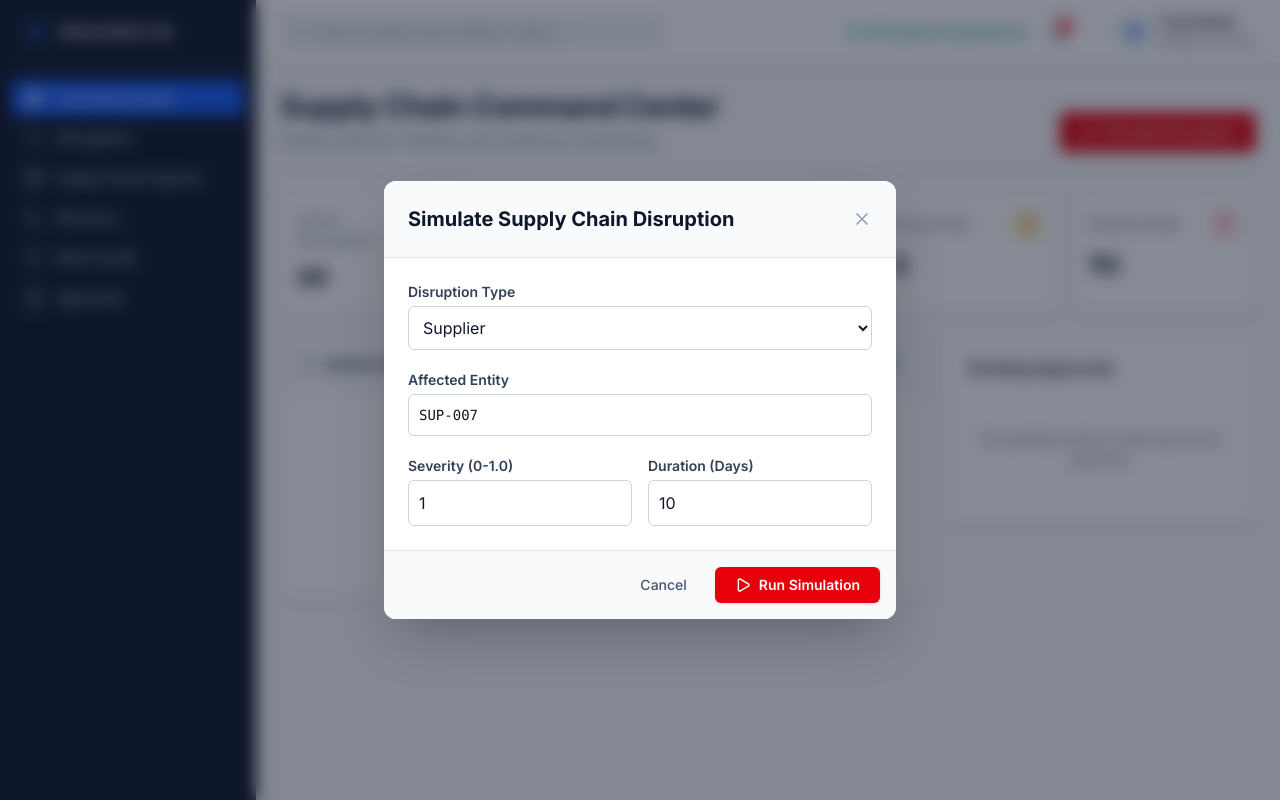
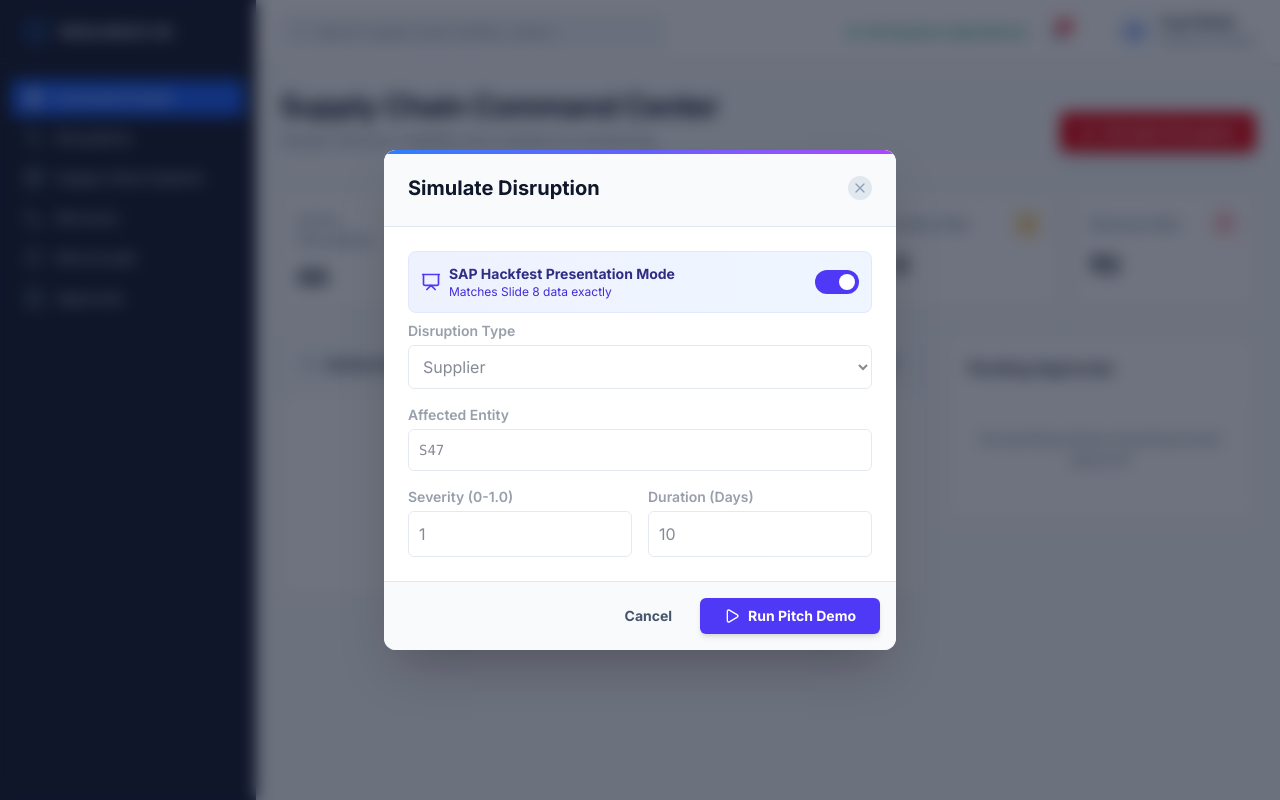
Before and after one commit to Yug210705/Resilience-OS, a Next.js app in the folder frontend/: page /command-center in a window 1280 px wide. Both pictures are taken after a click on the button "Simulate Disruption". Built offline with nearby package versions, Linux system fonts and the light colour scheme; no server answers.

Commit message:
feat(ui): add god-mode pitch deck presentation toggle and countup animations

```diff
--- a/frontend/src/app/live-demo/[id]/page.tsx
+++ b/frontend/src/app/live-demo/[id]/page.tsx
@@ -5,6 +5,8 @@ import { useEffect } from 'react';
 import Link from 'next/link';
 import { AlertTriangle, Zap, BarChart2, Target, Bot, CheckSquare, ArrowRight, Lightbulb } from 'lucide-react';
 import { formatCurrency } from '@/lib/utils';
+
+import { CountUp } from '@/components/ui/count-up';
 
 export default function LiveDemoPage({ params }: { params: { id: string } }) {
   const { activeDisruption } = useSimulationStore();
@@ -36,9 +38,9 @@ export default function LiveDemoPage({ params }: { params: { id: string } }) {
   // Fallbacks if no options exist in DB for the selected node
   if (plans.length === 0) {
     plans.push(
-      { id: 'PLAN-1', name: 'Split Sourcing', supplier: 'SUP-011', time: 3, costIncrease: '14', recommended: true },
-      { id: 'PLAN-2', name: 'Alternate Sourcing', supplier: 'SUP-012', time: 8, costIncrease: '21', recommended: false },
-      { id: 'PLAN-3', name: 'Inventory Prioritization', supplier: 'INTERNAL', time: 5, costIncrease: '9', recommended: false }
+      { id: 'PLAN A', name: 'Alternate Sourcing', supplier: 'SUP-012', time: 8, costIncrease: '21', recommended: false },
+      { id: 'PLAN B', name: 'Split Sourcing', supplier: 'SUP-011', time: 3, costIncrease: '14', recommended: true },
+      { id: 'PLAN C', name: 'Inventory Prioritization', supplier: 'INTERNAL', time: 5, costIncrease: '9', recommended: false }
     );
   }
 
@@ -53,14 +55,14 @@ export default function LiveDemoPage({ params }: { params: { id: string } }) {
         <p className="text-lg text-slate-500 mb-8">Live prototype demonstration — from disruption to recovery decision</p>
 
         {/* STEP TRACKER */}
-        <div className="inline-flex items-center space-x-3 bg-slate-50 border border-slate-200 rounded-full px-6 py-3 text-sm font-bold text-slate-600 shadow-sm">
+        <div className="inline-flex items-center space-x-3 bg-slate-50 border border-slate-200 rounded-full px-6 py-3 text-sm font-bold text-slate-600 shadow-sm animate-in fade-in slide-in-from-top-4 duration-1000">
           <span className="flex items-center text-red-600"><AlertTriangle className="w-4 h-4 mr-1.5" /> BREAK</span>
           <ArrowRight className="w-4 h-4 text-slate-300" />
           <span className="flex items-center text-amber-500"><Zap className="w-4 h-4 mr-1.5" /> CASCADE</span>
           <ArrowRight className="w-4 h-4 text-slate-300" />
           <span className="flex items-center text-blue-500"><BarChart2 className="w-4 h-4 mr-1.5" /> COMPARE</span>
           <ArrowRight className="w-4 h-4 text-slate-300" />
-          <span className="flex items-center text-red-500"><Target className="w-4 h-4 mr-1.5" /> OPTIMIZE</span>
+          <span className="flex items-center text-emerald-600"><Target className="w-4 h-4 mr-1.5" /> OPTIMIZE</span>
           <ArrowRight className="w-4 h-4 text-slate-300" />
           <span className="flex items-center text-amber-600"><Bot className="w-4 h-4 mr-1.5" /> EXPLAIN</span>
           <ArrowRight className="w-4 h-4 text-slate-300" />
@@ -74,36 +76,36 @@ export default function LiveDemoPage({ params }: { params: { id: string } }) {
         {/* COLUMN 1: SCENARIO & KPIs */}
         <div className="space-y-6">
           {/* Simulated Scenario Card (Red Border) */}
-          <div className="bg-white border-2 border-red-200 rounded-xl p-6 shadow-sm relative overflow-hidden">
+          <div className="bg-white border-2 border-red-200 rounded-xl p-6 shadow-sm relative overflow-hidden animate-in fade-in slide-in-from-left-8 duration-700 delay-100">
             <div className="absolute top-0 left-0 w-full h-1.5 bg-red-500"></div>
             <div className="flex items-center text-red-600 font-bold text-sm mb-3">
-              <AlertTriangle className="w-4 h-4 mr-2" /> Simulated Scenario
+              <AlertTriangle className="w-4 h-4 mr-2 animate-pulse" /> Simulated Scenario
             </div>
-            <h3 className="text-2xl font-extrabold text-slate-900 mb-1">{disruption.disruption_type.toUpperCase()} {disruption.affected_entity_id} UNAVAILABLE</h3>
+            <h3 className="text-2xl font-extrabold text-slate-900 mb-1">Supplier {disruption.affected_entity_id} Unavailable</h3>
             <p className="text-red-600 font-semibold mb-6">Disruption duration: {disruption.duration_days} Days</p>
             <p className="text-sm text-slate-500 italic">Live inject triggers downstream cascade simulation</p>
           </div>
 
           {/* Resilience OS Identifies Card (Yellow Border) */}
-          <div className="bg-white border-2 border-amber-200 rounded-xl p-6 shadow-sm relative overflow-hidden">
+          <div className="bg-white border-2 border-amber-200 rounded-xl p-6 shadow-sm relative overflow-hidden animate-in fade-in slide-in-from-left-8 duration-700 delay-300">
             <div className="absolute top-0 left-0 w-full h-1.5 bg-amber-500"></div>
             <h4 className="font-bold text-slate-700 text-sm mb-6">Resilience OS Identifies</h4>
 
             <div className="space-y-5">
               <div>
-                <div className="text-3xl font-extrabold text-slate-900">{summary.affected_suppliers}</div>
+                <div className="text-3xl font-extrabold text-slate-900"><CountUp end={summary.affected_suppliers} duration={2000}/></div>
                 <div className="text-sm text-slate-500 font-medium">Suppliers Affected</div>
               </div>
               <div>
-                <div className="text-3xl font-extrabold text-slate-900">{summary.affected_orders}</div>
+                <div className="text-3xl font-extrabold text-slate-900"><CountUp end={summary.affected_orders} duration={2500}/></div>
                 <div className="text-sm text-slate-500 font-medium">Orders Impacted</div>
               </div>
               <div>
-                <div className="text-3xl font-extrabold text-amber-500">{summary.affected_plants}</div>
+                <div className="text-3xl font-extrabold text-amber-500"><CountUp end={summary.affected_plants} duration={3000}/></div>
                 <div className="text-sm text-slate-500 font-medium">Plants At Risk</div>
               </div>
               <div>
-                <div className="text-3xl font-extrabold text-red-600">{formatCurrency(summary.revenue_at_risk)}</div>
+                <div className="text-3xl font-extrabold text-red-600"><CountUp end={summary.revenue_at_risk} isCurrency={true} duration={3500}/></div>
                 <div className="text-sm text-red-600 font-semibold">Revenue Exposed</div>
               </div>
             </div>
--- a/frontend/src/components/command-center/simulation-launcher.tsx
+++ b/frontend/src/components/command-center/simulation-launcher.tsx
@@ -1,6 +1,6 @@
 'use client';
 import { useState } from 'react';
-import { AlertTriangle, Play, X } from 'lucide-react';
+import { AlertTriangle, Play, X, Presentation, Zap } from 'lucide-react';
 import { useSimulationStore } from '@/stores/useSimulationStore';
 import { simulateDisruption } from '@/services/api';
 import { useRouter } from 'next/navigation';
@@ -8,6 +8,7 @@ import { useRouter } from 'next/navigation';
 export function SimulationLauncher() {
   const [isOpen, setIsOpen] = useState(false);
   const [isLoading, setIsLoading] = useState(false);
+  const [isPitchMode, setIsPitchMode] = useState(true);
   const { setActiveDisruption } = useSimulationStore();
   const router = useRouter();
 
@@ -18,18 +19,59 @@ export function SimulationLauncher() {
     duration_days: 10
   });
 
+  const getPitchModeData = () => {
+    return {
+      simulation_id: "DEMO-S47-HACKFEST",
+      disruption: {
+        disruption_type: "supplier",
+        affected_entity_id: "S47",
+        severity: 1.0,
+        duration_days: 10
+      },
+      summary: {
+        affected_suppliers: 17,
+        affected_materials: 24,
+        affected_plants: 3,
+        affected_products: 12,
+        affected_orders: 43,
+        revenue_at_risk: 38000000, // 3.8 Cr
+        overall_impact_score: 94
+      },
+      affected_materials: [{ id: "RESIN-X" }, { id: "COAT-Y" }],
+      affected_plants: [{ id: "PLANT-01" }, { id: "PLANT-02" }],
+      affected_orders: [{ order_id: "ORD-US-DIST" }, { order_id: "ORD-EU-OEM" }],
+      recovery_context: {
+        supplier_options: [], // Will be handled by the Live Demo component fallback
+        material_shortages: [{ material_id: "RESIN-X", normal_demand_per_day: 100 }]
+      },
+      timeline: [] // Simplified for demo
+    };
+  };
+
   const runSimulation = async () => {
     setIsLoading(true);
     try {
-      // 6. Show: "Analyzing supply-chain dependencies..."
-      const result = await simulateDisruption(formData);
+      let result;
+      if (isPitchMode) {
+        // Simulate network delay for effect
+        await new Promise(r => setTimeout(r, 2000));
+        result = getPitchModeData();
+      } else {
+        result = await simulateDisruption(formData);
+      }
+
       setActiveDisruption(result);
       setIsOpen(false);
-      // 8. Automatically navigate to Impact Analysis
+
+      // Auto-route to the Live Demo (Slide 8) if in Pitch Mode
+      if (isPitchMode) {
+        router.push(`/live-demo/${result.simulation_id}`);
+      } else {
         router.push(`/disruptions/${result.simulation_id}`);
+      }
     } catch (e) {
       console.error(e);
-      alert("Failed to simulate. Ensure Member 2 backend is running.");
+      alert("Failed to simulate. Ensure backend is running.");
     } finally {
       setIsLoading(false);
     }
@@ -39,50 +81,80 @@ export function SimulationLauncher() {
     <>
       <button
         onClick={() => setIsOpen(true)}
-        className="bg-red-600 hover:bg-red-700 text-white px-5 py-2.5 rounded-md font-semibold text-sm shadow-sm flex items-center transition-colors"
+        className="bg-red-600 hover:bg-red-700 text-white px-5 py-2.5 rounded-md font-semibold text-sm shadow-lg flex items-center transition-all hover:scale-105 active:scale-95 group relative overflow-hidden"
       >
-        <AlertTriangle className="w-4 h-4 mr-2" />
-        Simulate Disruption
+        <div className="absolute inset-0 bg-white/20 translate-y-full group-hover:translate-y-0 transition-transform duration-300 ease-out"></div>
+        <AlertTriangle className="w-4 h-4 mr-2 relative z-10" />
+        <span className="relative z-10">Simulate Disruption</span>
       </button>
 
       {isOpen && (
-        <div className="fixed inset-0 bg-slate-900/50 backdrop-blur-sm z-50 flex items-center justify-center p-4">
-          <div className="bg-white rounded-xl shadow-2xl w-full max-w-lg overflow-hidden flex flex-col">
-            <div className="p-6 border-b border-slate-200 flex justify-between items-center bg-slate-50">
-              <h2 className="text-xl font-bold text-slate-900">Simulate Supply Chain Disruption</h2>
-              <button onClick={() => setIsOpen(false)} className="text-slate-400 hover:text-slate-600"><X className="w-5 h-5"/></button>
+        <div className="fixed inset-0 bg-slate-900/60 backdrop-blur-sm z-50 flex items-center justify-center p-4">
+          <div className="bg-white rounded-xl shadow-2xl w-full max-w-lg overflow-hidden flex flex-col transform transition-all">
+            <div className="p-6 border-b border-slate-200 flex justify-between items-center bg-slate-50 relative overflow-hidden">
+              {isPitchMode && <div className="absolute top-0 left-0 w-full h-1 bg-gradient-to-r from-blue-500 via-indigo-500 to-purple-500"></div>}
+              <div>
+                <h2 className="text-xl font-bold text-slate-900 flex items-center">
+                  Simulate Disruption
+                </h2>
+              </div>
+              <button onClick={() => setIsOpen(false)} className="text-slate-400 hover:text-slate-600 bg-slate-200 hover:bg-slate-300 rounded-full p-1 transition-colors"><X className="w-4 h-4"/></button>
             </div>
 
-            <div className="p-6 space-y-5">
+            <div className="p-6 space-y-5 relative">
+              {/* Pitch Mode Toggle */}
+              {!isLoading && (
+                <div className="flex items-center justify-between p-3 mb-2 bg-gradient-to-r from-indigo-50 to-blue-50 border border-indigo-100 rounded-lg">
+                  <div className="flex items-center">
+                    <Presentation className="w-5 h-5 text-indigo-600 mr-2" />
+                    <div>
+                      <h4 className="text-sm font-bold text-indigo-900">SAP Hackfest Presentation Mode</h4>
+                      <p className="text-xs text-indigo-700">Matches Slide 8 data exactly</p>
+                    </div>
+                  </div>
+                  <button
+                    onClick={() => setIsPitchMode(!isPitchMode)}
+                    className={`relative inline-flex h-6 w-11 items-center rounded-full transition-colors focus:outline-none ${isPitchMode ? 'bg-indigo-600' : 'bg-slate-300'}`}
+                  >
+                    <span className={`inline-block h-4 w-4 transform rounded-full bg-white transition-transform ${isPitchMode ? 'translate-x-6' : 'translate-x-1'}`} />
+                  </button>
+                </div>
+              )}
+
               {isLoading ? (
-                <div className="py-8 flex flex-col items-center justify-center space-y-4">
-                  <div className="animate-spin rounded-full h-10 w-10 border-b-2 border-red-600"></div>
-                  <div className="text-slate-600 font-medium text-center">
-                    Analyzing supply-chain dependencies...<br/>
-                    <span className="text-xs text-slate-400 font-normal">Resolving disruption → Traversing dependency graph → Calculating exposure</span>
+                <div className="py-12 flex flex-col items-center justify-center space-y-6">
+                  <div className="relative">
+                    <div className="animate-ping absolute inset-0 rounded-full bg-red-400 opacity-20"></div>
+                    <div className="relative bg-red-100 text-red-600 p-4 rounded-full">
+                      <Zap className="w-8 h-8 animate-pulse" />
+                    </div>
+                  </div>
+                  <div className="text-slate-800 font-bold text-lg text-center">
+                    Injecting Chaos...<br/>
+                    <span className="text-sm text-slate-500 font-medium mt-2 block animate-pulse">Calculating systemic cascading failure</span>
                   </div>
                 </div>
               ) : (
-                <>
+                <div className={`transition-opacity duration-300 ${isPitchMode ? 'opacity-50 pointer-events-none' : 'opacity-100'}`}>
+                  <div className="space-y-4">
                     <div>
                       <label className="block text-sm font-semibold text-slate-700 mb-1">Disruption Type</label>
                       <select
-                      className="w-full border border-slate-300 rounded-md p-2.5 text-slate-900 bg-white"
-                      value={formData.disruption_type}
+                        className="w-full border border-slate-300 rounded-md p-2.5 text-slate-900 bg-white focus:ring-2 focus:ring-blue-500 outline-none"
+                        value={isPitchMode ? 'supplier' : formData.disruption_type}
                         onChange={(e) => setFormData({...formData, disruption_type: e.target.value})}
                       >
                         <option value="supplier">Supplier</option>
                         <option value="material">Material</option>
                         <option value="plant">Plant</option>
-                      <option value="port">Port</option>
                       </select>
                     </div>
                     <div>
                       <label className="block text-sm font-semibold text-slate-700 mb-1">Affected Entity</label>
                       <input
                         type="text"
-                      className="w-full border border-slate-300 rounded-md p-2.5 text-slate-900 font-mono text-sm"
-                      value={formData.affected_entity_id}
+                        className="w-full border border-slate-300 rounded-md p-2.5 text-slate-900 font-mono text-sm focus:ring-2 focus:ring-blue-500 outline-none"
+                        value={isPitchMode ? 'S47' : formData.affected_entity_id}
                         onChange={(e) => setFormData({...formData, affected_entity_id: e.target.value})}
                       />
                     </div>
@@ -91,8 +163,8 @@ export function SimulationLauncher() {
                         <label className="block text-sm font-semibold text-slate-700 mb-1">Severity (0-1.0)</label>
                         <input
                           type="number" step="0.1" min="0" max="1"
-                        className="w-full border border-slate-300 rounded-md p-2.5 text-slate-900"
-                        value={formData.severity}
+                          className="w-full border border-slate-300 rounded-md p-2.5 text-slate-900 focus:ring-2 focus:ring-blue-500 outline-none"
+                          value={isPitchMode ? 1.0 : formData.severity}
                           onChange={(e) => setFormData({...formData, severity: parseFloat(e.target.value)})}
                         />
                       </div>
@@ -100,21 +172,25 @@ export function SimulationLauncher() {
                         <label className="block text-sm font-semibold text-slate-700 mb-1">Duration (Days)</label>
                         <input
                           type="number" min="1"
-                        className="w-full border border-slate-300 rounded-md p-2.5 text-slate-900"
-                        value={formData.duration_days}
+                          className="w-full border border-slate-300 rounded-md p-2.5 text-slate-900 focus:ring-2 focus:ring-blue-500 outline-none"
+                          value={isPitchMode ? 10 : formData.duration_days}
                           onChange={(e) => setFormData({...formData, duration_days: parseInt(e.target.value)})}
                         />
                       </div>
                     </div>
-                </>
+                  </div>
+                </div>
               )}
             </div>
 
             {!isLoading && (
               <div className="p-4 border-t border-slate-200 flex justify-end space-x-3 bg-slate-50">
-                <button onClick={() => setIsOpen(false)} className="px-4 py-2 text-sm font-medium text-slate-600 hover:bg-slate-200 rounded-md">Cancel</button>
-                <button onClick={runSimulation} className="bg-red-600 hover:bg-red-700 text-white px-5 py-2 rounded-md font-semibold text-sm flex items-center shadow-sm">
-                  <Play className="w-4 h-4 mr-2" /> Run Simulation
+                <button onClick={() => setIsOpen(false)} className="px-4 py-2 text-sm font-bold text-slate-600 hover:bg-slate-200 rounded-md transition-colors">Cancel</button>
+                <button
+                  onClick={runSimulation}
+                  className={`px-6 py-2 rounded-md font-bold text-sm flex items-center shadow-md transition-transform hover:scale-105 active:scale-95 ${isPitchMode ? 'bg-indigo-600 hover:bg-indigo-700 text-white' : 'bg-red-600 hover:bg-red-700 text-white'}`}
+                >
+                  <Play className="w-4 h-4 mr-2" /> {isPitchMode ? 'Run Pitch Demo' : 'Run Live Simulation'}
                 </button>
               </div>
             )}
--- /dev/null
+++ b/frontend/src/components/ui/count-up.tsx
@@ -0,0 +1,32 @@
+'use client';
+import { useEffect, useState } from 'react';
+import { formatCurrency } from '@/lib/utils';
+
+export function CountUp({ end, prefix = '', suffix = '', duration = 1500, isCurrency = false }: { end: number, prefix?: string, suffix?: string, duration?: number, isCurrency?: boolean }) {
+  const [count, setCount] = useState(0);
+
+  useEffect(() => {
+    let startTimestamp: number;
+    const step = (timestamp: number) => {
+      if (!startTimestamp) startTimestamp = timestamp;
+      const progress = Math.min((timestamp - startTimestamp) / duration, 1);
+
+      const easeOut = progress === 1 ? 1 : 1 - Math.pow(2, -10 * progress);
+      setCount(easeOut * end);
+
+      if (progress < 1) {
+        window.requestAnimationFrame(step);
+      } else {
+        setCount(end);
+      }
+    };
+
+    window.requestAnimationFrame(step);
+  }, [end, duration]);
+
+  const formatted = isCurrency
+    ? formatCurrency(count)
+    : Math.floor(count).toLocaleString();
+
+  return <>{prefix}{formatted}{suffix}</>;
+}
--- a/frontend/src/lib/utils.ts
+++ b/frontend/src/lib/utils.ts
@@ -6,9 +6,15 @@ export function cn(...inputs: ClassValue[]) {
 }
 
 export function formatCurrency(value: number) {
+  if (value >= 10000000) {
+    return `₹${(value / 10000000).toFixed(1)} Cr`;
+  }
+  if (value >= 100000) {
+    return `₹${(value / 100000).toFixed(1)} L`;
+  }
   return new Intl.NumberFormat('en-IN', {
     style: 'currency',
     currency: 'INR',
-    maximumFractionDigits: 1,
+    maximumFractionDigits: 0,
   }).format(value);
 }
```
Lines whose indentation alone changed are shown as unchanged.
